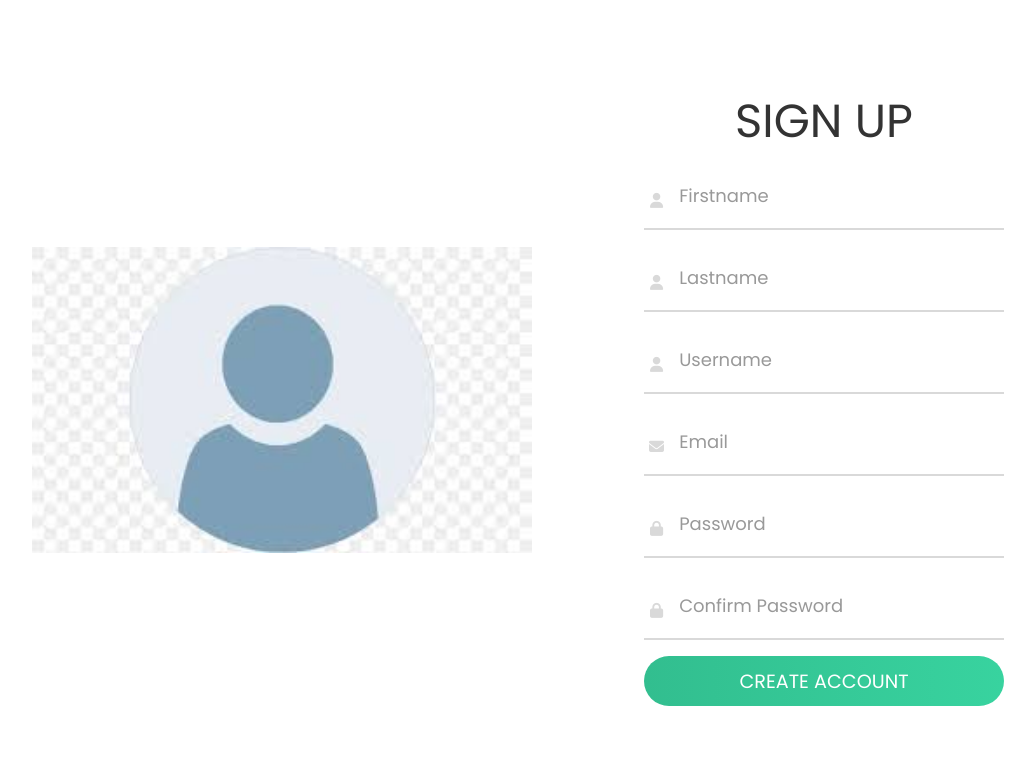
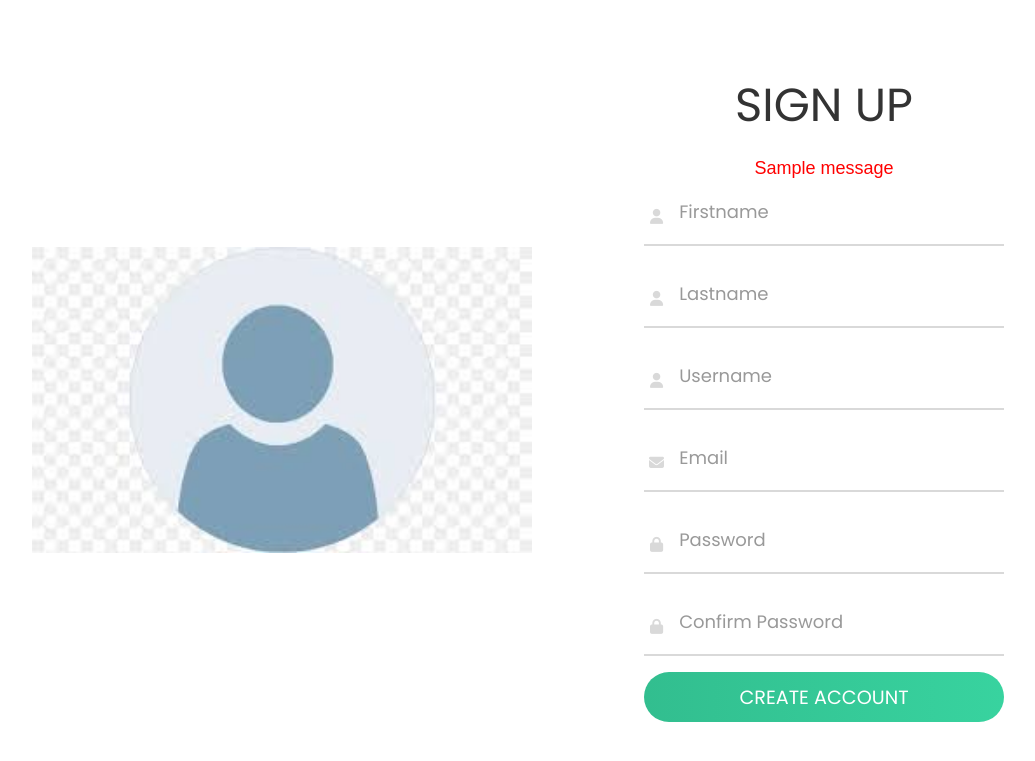
Before and after one commit to mohan-konem-123/SDP2, a Django app: page /accounts/register in a window 1280 px wide. Shown: the top 761 px of the page, without its empty margins (52-1087 px from the left). Run offline with Django 3.2, Linux system fonts and the light colour scheme; tables that the repository leaves empty hold one stand-in row (values such as "Sample post"); one stand-in notice (Sample message) is shown; some libraries are stand-ins or nearby versions.

Commit message:
bug fixes

```diff
--- a/accounts/views.py
+++ b/accounts/views.py
@@ -37,7 +37,7 @@ def register(request):
                 print("user {} created!".format(username))
                 return redirect('login')
         else:
-            messages.info(request, 'passwod not matched..')
+            messages.info(request, 'passwords not matched..')
             return redirect('register')
         return redirect('/')
     else:
@@ -48,7 +48,6 @@ def login(request):
     if request.method == 'POST':
         username = request.POST.get('username')
         password = request.POST.get('password')
-
         user = authenticate(username=username, password=password)
         print(user)
         if user is not None:
--- a/templates/register.html
+++ b/templates/register.html
@@ -242,6 +242,11 @@ a:hover{
         <form method="POST">
             {% csrf_token %}
             <h2 class="title">Sign Up</h2>
+            {% for message in messages %}
+                <h3 style="color:red; font-family: Arial, Helvetica, sans-serif;">
+                    {{message}}
+                </h3>
+                {% endfor %}
             <div class="input-div one">
                 <div class="i">
                     <i class="fas fa-user"></i>
```
